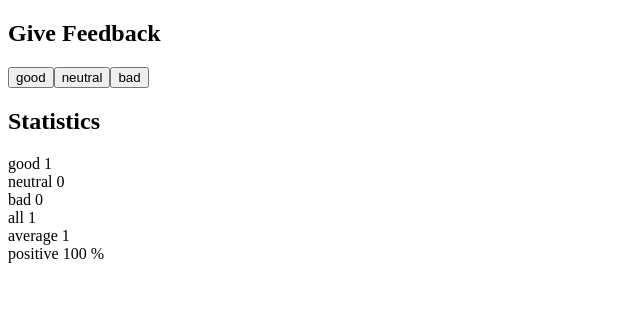
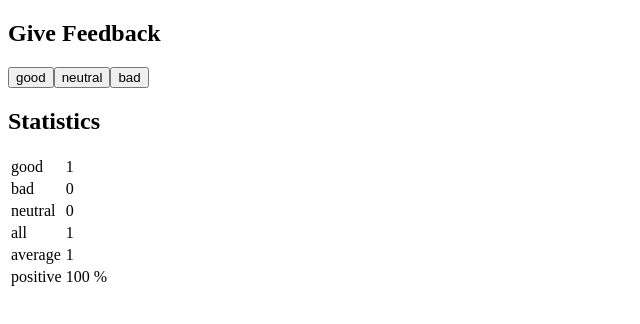
Before and after one commit to eyc94/full-stack-open, a React (Create React App) app in the folder 01. Introduction To React/unicafe/: page / in a window 1280 px wide. Both pictures are taken after a click on the button "good". Shown: the top 324 px of the page, without its empty margins (0-640 px from the left). Built offline with nearby package versions, Linux system fonts and the light colour scheme.

Commit message:
Exercise 1.11

```diff
--- a/01. Introduction To React/unicafe/src/App.js
+++ b/01. Introduction To React/unicafe/src/App.js
@@ -14,12 +14,16 @@ const Statistics = (props) => {
   return (
     <>
       <h2>Statistics</h2>
-      <StatisticLine text='good' value={props.good} />
-      <StatisticLine text='neutral' value={props.neutral} />
-      <StatisticLine text='bad' value={props.bad} />
-      <StatisticLine text='all' value={total} />
-      <StatisticLine text='average' value={average} />
-      <StatisticLine text='positive' value={positive} />
+      <table>
+        <tbody>
+          <StatisticLine text='good' value={props.good} />
+          <StatisticLine text='bad' value={props.neutral} />
+          <StatisticLine text='neutral' value={props.bad} />
+          <StatisticLine text='all' value={total} />
+          <StatisticLine text='average' value={average} />
+          <StatisticLine text='positive' value={positive} />
+        </tbody>
+      </table>
     </>
   );
 };
@@ -27,12 +31,18 @@ const Statistics = (props) => {
 const StatisticLine = (props) => {
   if (props.text === 'positive') {
     return (
-      <div>{props.text} {props.value} %</div>
+      <tr>
+        <td>{props.text}</td>
+        <td>{props.value} %</td>
+      </tr>
     );
   }
 
   return (
-    <div>{props.text} {props.value}</div>
+    <tr>
+      <td>{props.text}</td>
+      <td>{props.value}</td>
+    </tr>
   );
 };
 
```
